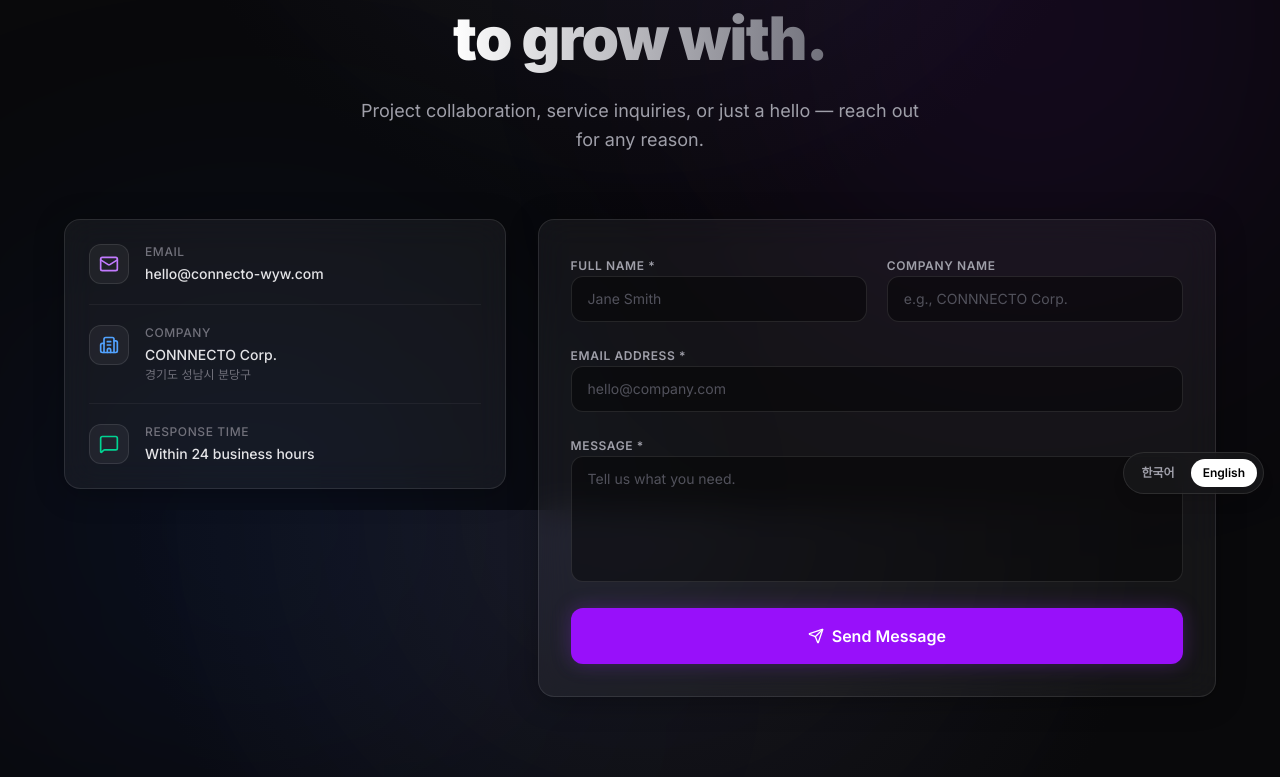
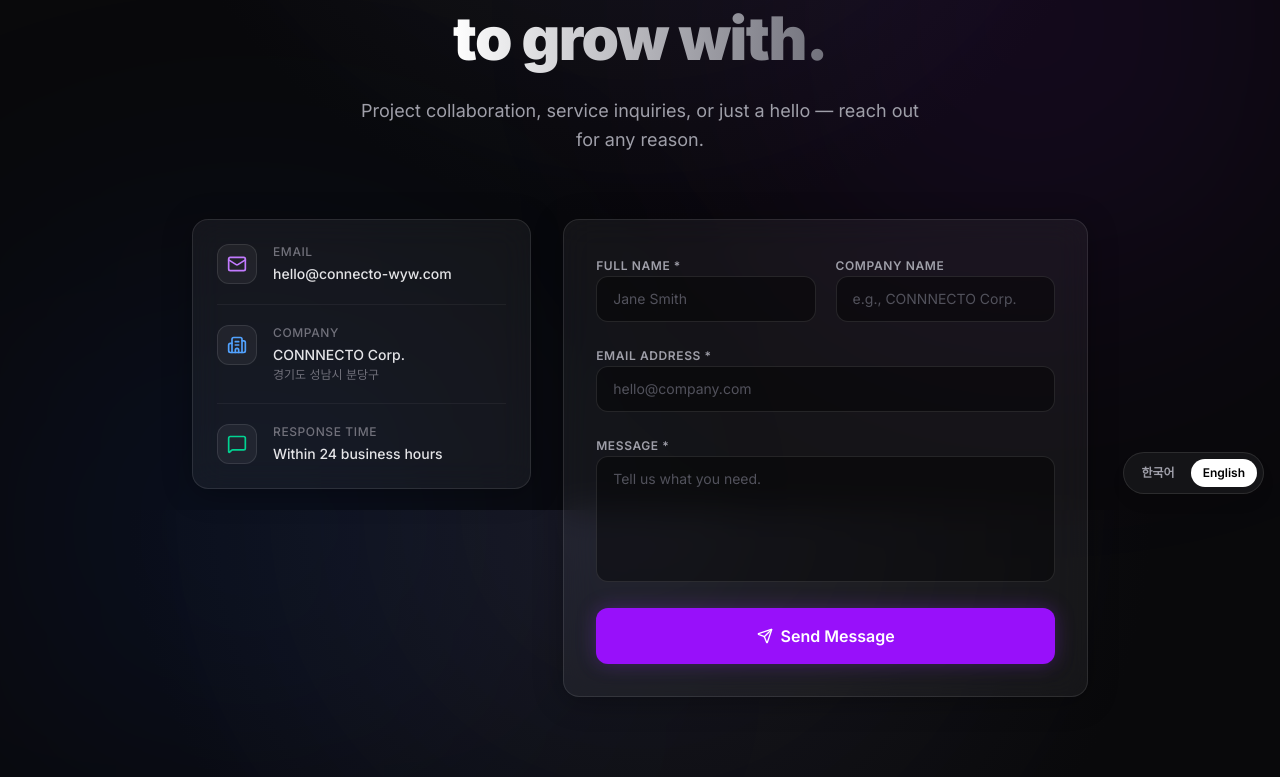
Before and after one commit to Connecto-wyw/AI-Consultancy, a Next.js app: page /contact in a window 1280 px wide. Shown: the part 290-1067 px from the top of the page. Built offline with nearby package versions, Linux system fonts and the light colour scheme; no server answers.

Commit message:
feat: center-align form and contact grid on subpages
Co-Authored-By: Claude Sonnet 4.6 <noreply@anthropic.com>

```diff
--- a/src/app/cases/new/page.tsx
+++ b/src/app/cases/new/page.tsx
@@ -76,7 +76,7 @@ export default function NewCasePage() {
           <p className="text-zinc-400 text-lg leading-relaxed break-keep max-w-2xl mx-auto">{t.thinIntake.desc}</p>
         </div>
 
-        <form onSubmit={handleFormSubmit} className="glass p-8 rounded-2xl flex flex-col gap-8 border border-white/10 shadow-2xl max-w-3xl">
+        <form onSubmit={handleFormSubmit} className="glass p-8 rounded-2xl flex flex-col gap-8 border border-white/10 shadow-2xl max-w-3xl mx-auto">
           <div className="space-y-4">
             <label className="block text-xs font-semibold text-zinc-400 uppercase tracking-wider">{t.thinIntake.step1}</label>
             <div className="grid grid-cols-1 sm:grid-cols-2 gap-4">
--- a/src/app/contact/page.tsx
+++ b/src/app/contact/page.tsx
@@ -45,7 +45,7 @@ export default function ContactPage() {
           <p className="text-zinc-400 text-lg max-w-xl leading-relaxed break-keep mx-auto">{c.desc}</p>
         </div>
 
-        <div className="grid md:grid-cols-5 gap-8 items-start">
+        <div className="grid md:grid-cols-5 gap-8 items-start max-w-4xl mx-auto">
           {/* Contact Info */}
           <div className="md:col-span-2 space-y-5">
             <div className="glass p-6 rounded-2xl space-y-5">
```
